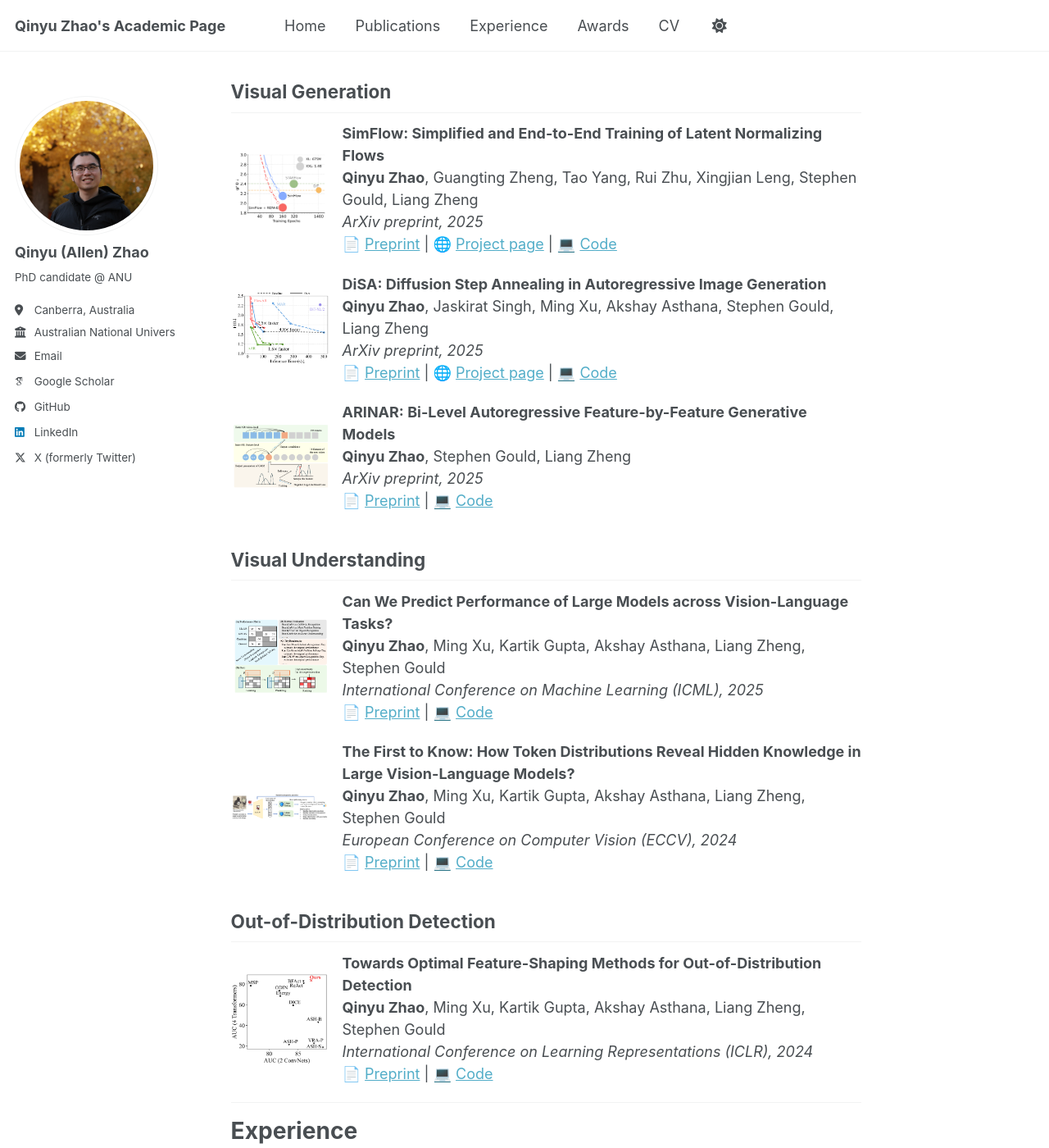
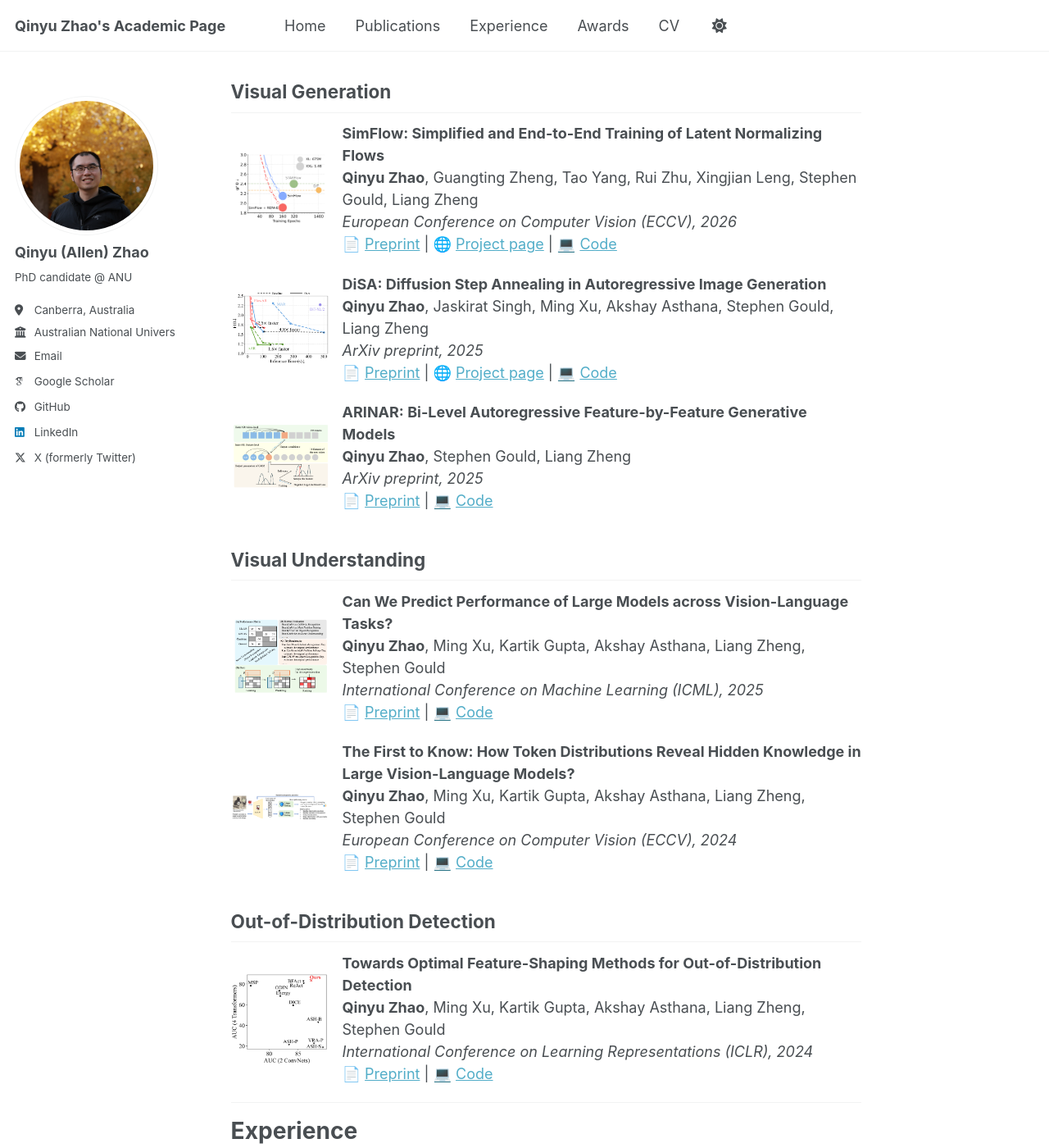
Before and after one commit to Qinyu-Allen-Zhao/qinyu-allen-zhao.github.io, a Jekyll site: the page built from _pages/about.md, in a window 1280 px wide and 1400 px high, scrolled down 396 px. Shown: the whole window at 82% size. Built offline with Jekyll 4.4.1, drawn with Linux system fonts in a browser that asks for light colours; some web fonts are replaced; a script bundle is joined from its source files by our own code; library files that are not in the unit come from our copies; some of the changed text lies outside the part shown.

Commit message:
Update SimFlow to ECCV 2026, add Apple internship
Co-Authored-By: Claude Opus 5 <noreply@anthropic.com>

```diff
--- a/_pages/about.md
+++ b/_pages/about.md
@@ -25,7 +25,7 @@ Publications
   <div>
     <strong>SimFlow: Simplified and End-to-End Training of Latent Normalizing Flows</strong><br>
     <strong>Qinyu Zhao</strong>, Guangting Zheng, Tao Yang, Rui Zhu, Xingjian Leng, Stephen Gould, Liang Zheng<br>
-    <em>ArXiv preprint, 2025</em><br>
+    <em>European Conference on Computer Vision (ECCV), 2026</em><br>
     📄 <a href="https://arxiv.org/abs/2512.04084">Preprint</a> |
     🌐 <a href="https://qinyu-allen-zhao.github.io/SimFlow/">Project page</a> |
     💻 <a href="https://github.com/ByteDance-Seed/SimFlow">Code</a>
@@ -107,6 +107,10 @@ Publications
 Experience
 ======
 
+* **Apple, US**
+    * **Role:** Research Intern
+    * **Time:** Aug 2026 - Present
+
 * **ByteDance Seed, China**
     * **Role:** Research Intern in Generative Models
     * **Time:** Jun 2025 - Dec 2025
```
